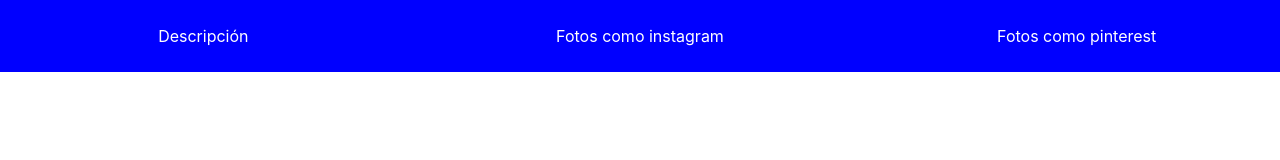
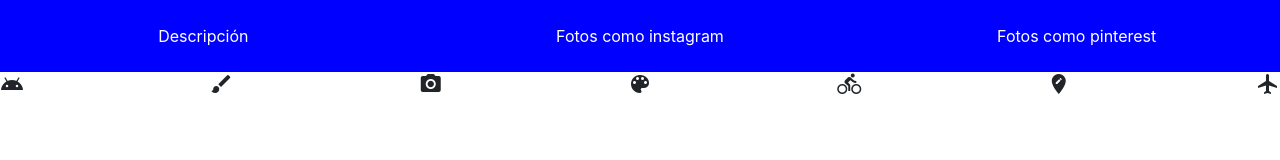
Before and after one commit to pepe210591/Proyecto-propio, a plain HTML site: page index.html in a window 1280 px wide. Drawn offline with nearby package versions, Linux system fonts and the light colour scheme.

Commit message:
iconos material design agregados

```diff
--- a/css/estilos.css
+++ b/css/estilos.css
@@ -5,3 +5,8 @@
 #footer a {
 	color: white;
 }
+
+.contenedor {
+	display: flex;
+	justify-content: space-between;
+}
--- a/index.html
+++ b/index.html
@@ -5,6 +5,8 @@
 	<title>Proyecto Propio</title>
 	<link rel="stylesheet" type="text/css" href="css/estilos.css">
 	<link rel="stylesheet" href="https://stackpath.bootstrapcdn.com/bootstrap/4.3.1/css/bootstrap.min.css" integrity="sha384-ggOyR0iXCbMQv3Xipma34MD+dH/1fQ784/j6cY/iJTQUOhcWr7x9JvoRxT2MZw1T" crossorigin="anonymous">
+	<link rel="stylesheet" href="https://fonts.googleapis.com/icon?family=Material+Icons">
+	<link href="https://fonts.googleapis.com/icon?family=Material+Icons" rel="stylesheet">
 </head>
 <body>
 	<footer id="footer"  class="pb-4 pt-4">
@@ -23,6 +25,18 @@
 		</div>
 	</footer>
 
+	<div class="contenedor">
+	<i class="large material-icons">android</i>
+	<i class="large material-icons">brush</i>
+ 	<i class="large material-icons">camera_alt</i>
+ 	<i class="large material-icons">color_lens</i>
+ 	<i class="large material-icons">directions_bike</i>
+ 	<i class="large material-icons">edit_location</i>
+ 	<i class="large material-icons">flight</i>
+
+
+ 	</div>
+
 
 </body>
 </html>
```
